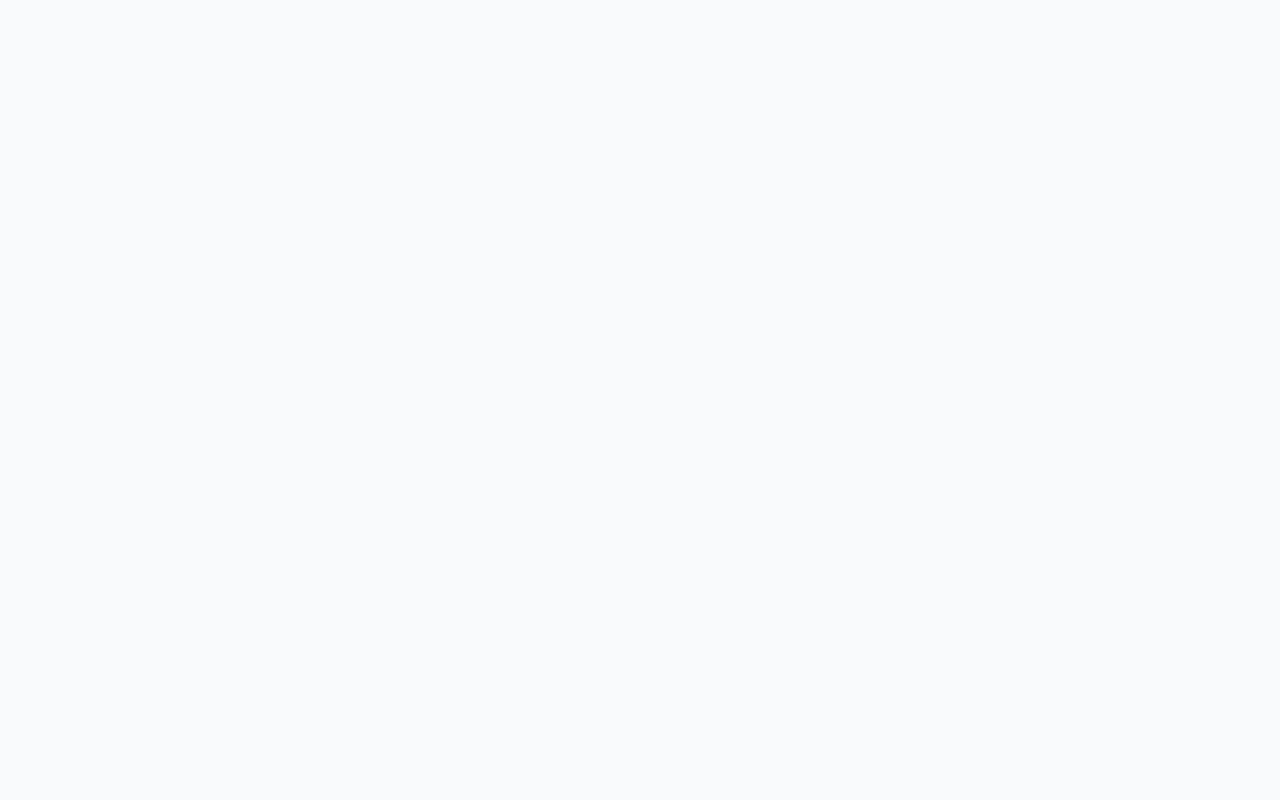
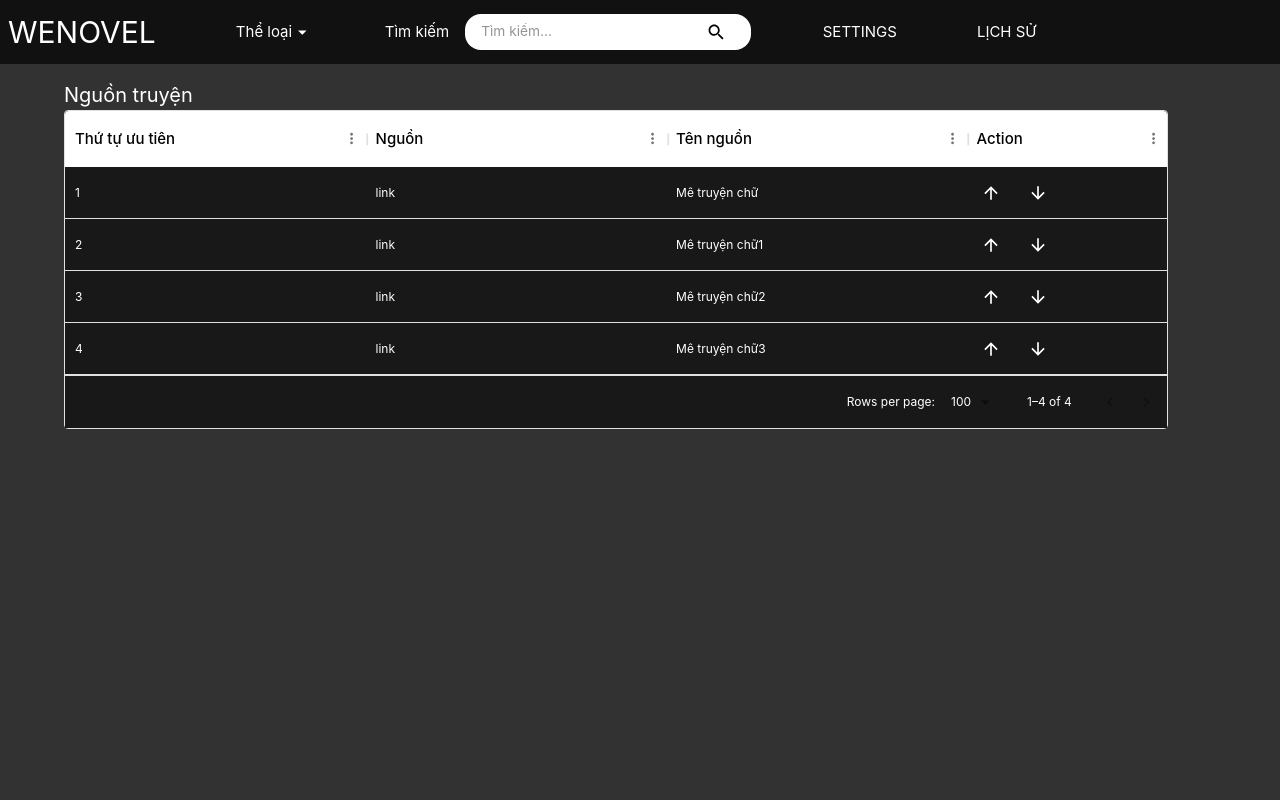
Before and after one commit to TrietTruong2243/TKPM_Project, a React (Create React App) app: page /settings in a window 1280 px wide. Before the commit this address had no page. Shown: the top 800 px of the page. Built offline with nearby package versions, Linux system fonts and the light colour scheme.

Commit message:
settings page

```diff
--- /dev/null
+++ b/src/components/action_button.jsx
@@ -0,0 +1,29 @@
+import { Button } from "@mui/material";
+
+export const ActionButton = ({icon, bgcolor, small = false, label, handleClick}) => {
+
+    return (
+        <Button
+            disableElevation
+            fullWidth={false}
+            variant='contained'
+            onClick={handleClick}
+            sx=
+            {{
+                textTransform: 'none',
+                bgcolor,
+                py: small ? 0.4 : 1,
+                px: small ? 1 : 2,
+                '&:hover': {
+                    bgcolor,
+                },
+                '&:active': {
+                    bgcolor,
+                },
+            }}
+            startIcon={icon}
+        >
+            {label}
+        </Button>
+    )
+}
--- a/src/data/data.jsx
+++ b/src/data/data.jsx
@@ -58,11 +58,35 @@ export const categories_data=[
         name: 'Dị giới',
     },
     {
-        id:'do_thi',
+        id:'do_thi1',
         name: 'Đô thị',
     },
     {
-        id:'ngon_tinh',
+        id:'ngon_tinh11',
+        name: 'Ngôn tình',
+    },
+    {
+        id:'tien_hiep1',
+        name: 'Tiên hiệp',
+    },
+    {
+        id:'trinh_tham1',
+        name: 'Trinh thám',
+    },
+    {
+        id:'hai_kich1',
+        name: 'Hài kịch',
+    },
+    {
+        id:'di_gio1i',
+        name: 'Dị giới',
+    },
+    {
+        id:'do_th1i',
+        name: 'Đô thị',
+    },
+    {
+        id:'ngon_ti1nh',
         name: 'Ngôn tình',
     },
 ]
@@ -124,3 +148,25 @@ export const noveltable_data=[
         times: '2 phút trước'
     },
 ]
+export const source_data=[
+    {
+        id:1,
+        sourcepath:'link',
+        sourcename:'Mê truyện chữ'
+    },
+    {
+        id:2,
+        sourcepath:'link',
+        sourcename:'Mê truyện chữ1'
+    },
+    {
+        id:3,
+        sourcepath:'link',
+        sourcename:'Mê truyện chữ2'
+    },
+    {
+        id:4,
+        sourcepath:'link',
+        sourcename:'Mê truyện chữ3'
+    },
+]
--- a/src/layouts/components/categories_button.jsx
+++ b/src/layouts/components/categories_button.jsx
@@ -1,41 +1,27 @@
-import { Margin, Padding } from "@mui/icons-material";
-import { useState } from "react";
-import { Container, Dropdown } from "react-bootstrap";
-import { useNavigate } from "react-router-dom";
-import { Grid } from "@mui/material";
-
-
-export default function CategoryButton({categories_data}){
-    const navigate=useNavigate()
-    const [drop_down_menu_visibility,setDropDownMenuVisibility]=useState(false)
-    const onMouseEnter=()=>{
-        setDropDownMenuVisibility(true)
+import { IconButton,Typography } from "@mui/material"
+import { ArrowDropDown } from "@mui/icons-material"
+import CategoryDropdownList from "./categories_list"
+import { useState } from "react"
+export default function CategoryButton(){
+    const [show,setShow]=useState(false);
+    const handleMouseEnter=()=>{
+        setShow(true)
     }
-    const onMouseLeave=()=>{
-        setDropDownMenuVisibility(false)
-    }
-    const onClick=({id})=>{
-        //navigate(`home/${id}`)
+    const handleMouseLeave=()=>{
+        setShow(false)
     }
     return (
-        <Dropdown>
-            <Dropdown.Toggle variant="success"  id= 'dropdown-basic' onMouseEnter={onMouseEnter}>
-                Thể loại
-            </Dropdown.Toggle>
-            <Container onMouseLeave={onMouseLeave}>
-                {drop_down_menu_visibility && <Dropdown.Menu>
-                    <Grid mb={5} container spacing={4}>
-                {categories_data.map(cate => (
-                    <Grid xs={2} sm={2} md={2} lg={2}  item key={cate.id}
-                    display='flex'
-                    width={1}
-                    justifyContent='center' alignItems='center'>
-                        <Dropdown.Item color="white" onClick={onClick(cate.id)}>{cate.name}</Dropdown.Item>
-                    </Grid>
-                ))}
-            </Grid>
-            </Dropdown.Menu>}
-            </Container>
-        </Dropdown>
+        <IconButton
+            onMouseEnter={handleMouseEnter}
+        sx={{
+            '& .MuiSvgIcon-root': {
+                color: 'white'
+            },
+            position:'relative'
+        }}>
+            <Typography fontSize={15} color='white' >Thể loại</Typography>
+            <ArrowDropDown color='white'/>
+            {show&&<CategoryDropdownList handleMouseLeave={handleMouseLeave}/>}
+        </IconButton>
     )
 }
--- /dev/null
+++ b/src/layouts/components/categories_list.jsx
@@ -0,0 +1,25 @@
+import React, { useState } from 'react';
+import { categories_data } from '../../data/data';
+import { Grid ,Button} from '@mui/material';
+import { Container } from 'react-bootstrap';
+function CategoryDropdownList({handleMouseLeave}) {
+  return (
+    <Container
+        onMouseLeave={handleMouseLeave}
+        style={{background:'white', borderRadius:5, position:'absolute',marginTop:250,height:200, width:400, gridColumn:12}}
+    >
+    <Grid mb={1} container spacing={1}>
+      {categories_data.map(category => (
+        <Grid xs={3} sm={3} md={3} lg={3} item key={category.id}
+            display='flex'>
+            <Button  key={category.id} onClick={()=> console.log(category.name)} >
+                {category.name}
+            </Button>
+        </Grid>
+      ))}
+    </Grid>
+    </Container>
+  );
+}
+
+export default CategoryDropdownList;
--- a/src/layouts/header.jsx
+++ b/src/layouts/header.jsx
@@ -4,7 +4,7 @@ import { useState,useEffect } from "react";
 import "../styles/header_appearance.css"
 import { categories_data } from "../data/data";
 import { Navigate, useNavigate } from "react-router-dom";
-import { useSearchParams } from "react-router-dom";
+import CategoryButton from "./components/categories_button";
 export default function Header(){
     const navigate=useNavigate()
     const styles = {
@@ -18,16 +18,15 @@ export default function Header(){
           transform: "translateY(-100%)"
         }
     }
-    let [searchParams, setSearchParams] = useSearchParams();
     const theme=useTheme();
     const isNonMobile = useMediaQuery(theme.breakpoints.up('lg'));
     const [show, setShow] = useState(true);
     const [lastScrollY, setLastScrollY] = useState(0);
 
     const controlNavbar = () => {
-        if (window.scrollY > lastScrollY+50) { // if scroll down hide the navbar
+        if (window.scrollY > lastScrollY) { // if scroll down hide the navbar
             setShow(true);
-        } else if (window.scrollY < lastScrollY-50 || Window.scrollY-50<0) { // if scroll up show the navbar
+        } else if (window.scrollY < lastScrollY) { // if scroll up show the navbar
             setShow(false);
         }
         console.log(show)
@@ -67,15 +66,10 @@ export default function Header(){
             flexDirection={'row'}
             spacing={8}
         >
-            <Typography fontSize={30}   justifyContent={'center'}>WeNovel</Typography>
-            <IconButton sx={{
-                            '& .MuiSvgIcon-root': {
-                                color: 'white'
-                            }
-                        }}>
-                <Typography fontSize={15} color='white' >Thể loại</Typography>
-                <ArrowDropDown color='white'/>
-            </IconButton>
+            <Button onClick={()=> navigate('/home')} >
+                <Typography fontSize={30} color='white'  justifyContent={'center'}>WeNovel</Typography>
+            </Button>
+            <CategoryButton/>
             <Stack direction={'row'} alignItems={'center'}>
             <Typography fontSize={15} color='white' >Tìm kiếm</Typography>
             <Box display='flex' alignItems='center'
@@ -94,13 +88,13 @@ export default function Header(){
                                 color: `${theme.palette.primary.main}`
                             }
                         }}
-                            onClick={()=>navigate('search',{'category':'','name':'ggg' })}
+                            onClick={()=>navigate('/search',{category:'',name:'ggg' })}
                         >
                             <SearchIcon/>
                         </IconButton>
             </Box>
             </Stack>
-            <Button >
+            <Button onClick={()=> navigate('/settings')} >
                 <Typography fontSize={15} color='white' >Settings</Typography>
             </Button>
             <Button >
--- a/src/pages/home-page/novel_card.jsx
+++ b/src/pages/home-page/novel_card.jsx
@@ -8,7 +8,7 @@ export default function NovelCard({novel}) {
     const theme = useTheme();
     const navigate=useNavigate()
     const onClick=()=>{
-        navigate(`description/${novel.id}`)
+        navigate(`/description/${novel.id}`)
     }
 
     return (
@@ -23,7 +23,7 @@ export default function NovelCard({novel}) {
             title={novel.name}
             />
             <CardContent sx={{height:20}}>
-              <Typography>{novel.name}</Typography>
+                <Typography>{novel.name}</Typography>
             </CardContent>
         </Card>
   );
--- a/src/pages/search-page/search_page.jsx
+++ b/src/pages/search-page/search_page.jsx
@@ -3,19 +3,20 @@ import { alpha } from "@mui/material";
 import { useTheme } from "@emotion/react"
 import NovelGrid from "../home-page/novel_grid";
 import NovelTable from "../home-page/novel_table";
-import { useParams } from "react-router-dom";
+import { useNavigate, useParams } from "react-router-dom";
 import NovelCard from "../home-page/novel_card";
 export default function SearchPage(){
     const theme=useTheme();
-    const {category, name}=useParams()
-    console.log(category,name)
+    const navigate=useNavigate()
+    const params=useParams()
+    console.log(navigate.params)
     return (
         <Container>
             <NovelGrid></NovelGrid>
             <Stack
                 width={1}
                 justifyContent={'center'} alignItems='center'
-                >
+            >
                 <Pagination count={10} color="primary"/>
             </Stack>
         </Container>
--- /dev/null
+++ b/src/pages/settings-page/novel_source_table.jsx
@@ -0,0 +1,101 @@
+import { ButtonGroup, Box, Container,Typography , Stack} from "@mui/material";
+import { DataGrid } from "@mui/x-data-grid";
+import { ActionButton } from "../../components/action_button";
+import { useTheme } from "@emotion/react";
+import { ArrowDownward, ArrowUpward } from "@mui/icons-material";
+const ActionsBox = ({id, source_data}) => {
+    const onMoveUp=()=>{
+        if (id>1){
+            source_data[id-2].id++;
+            source_data[id-1].id--;
+        }
+    }
+    const onMoveDown=({id})=>{
+        if (id<source_data.length-1){
+
+        }
+    }
+    return (
+      <ButtonGroup component={Box}  gap={1}>
+        <ActionButton small={true} bgcolor="#181818"  icon={<ArrowUpward/>} handleClick={onMoveUp}/>
+        <ActionButton small bgcolor="#181818" icon={<ArrowDownward/>} handleClick={onMoveDown}/>
+      </ButtonGroup>)
+}
+
+export default function NovelSourceTable({source_data}){
+    const theme=useTheme();
+    const onMoveUp=({id})=>{
+        console.log(id)
+    }
+    const onMoveDown=({id})=>{
+
+    }
+    const columns=[
+        {
+            field: 'id',
+            headerName: 'Thứ tự ưu tiên',
+            flex: 1.5,
+
+        },
+        {
+            field: 'sourcepath',
+            headerName: 'Nguồn',
+            flex: 1.5
+        },
+        {
+            field: 'sourcename',
+            headerName: 'Tên nguồn',
+            flex: 1.5
+        },
+        {
+            headerName: 'Action',
+            flex: 1,
+            renderCell: (params) => <ActionsBox id={params.row.id} source_data={source_data} />
+        }
+    ]
+
+    return (
+        <Container>
+            <Typography fontSize={20}>
+                Nguồn truyện
+            </Typography>
+            <Stack direction='column'  justifyContent={'space-between'} alignItems={'left'} mb={4}>
+                <Box
+                    minWidth={600}
+                    sx={{
+                        "& .MuiDataGrid-columnHeaders": {
+                            backgroundColor: theme.palette.light.main,
+                            color: theme.palette.dark.main,
+                            borderBottom: "none",
+                            fontSize:15
+                          },
+                    }}
+                >
+                <DataGrid
+                disableRowSelectionOnClick
+                rows={source_data}
+                columns={columns}
+                getRowId={(row) => row.id}
+                sx={{
+                    '& .MuiDataGrid-columnHeadersInner': {
+                        bgcolor: theme.palette.light.lighter
+                    },
+                    '& .MuiDataGrid-row': {
+                        bgcolor: theme.palette.dark.lighter,
+                        color:theme.palette.light.main,
+                    },
+                    '& .MuiDataGrid-footerContainer': {
+                        color: theme.palette.light.main,
+                        bgcolor:theme.palette.dark.lighter,
+                    },
+                    '& .MuiDataGrid-cell:focus-within': {
+                        outline: 'none',
+                    },
+
+                }}
+              />
+                </Box>
+            </Stack>
+        </Container>
+    )
+}
--- /dev/null
+++ b/src/pages/settings-page/settings_page.jsx
@@ -0,0 +1,13 @@
+import { Container,ButtonGroup,Box } from "@mui/material";
+import NovelSourceTable from "./novel_source_table.jsx";
+import { ActionButton } from "../../components/action_button";
+import { source_data } from "../../data/data";
+
+export default function SettingsPage(){
+
+    return (
+        <Container sx={{margin:2}}>
+            <NovelSourceTable source_data={source_data}/>
+        </Container>
+    )
+}
--- a/src/routes/section.jsx
+++ b/src/routes/section.jsx
@@ -5,6 +5,7 @@ import ReadingPage from "../pages/reading-page/reading_page";
 import { Navigate, Outlet, useRoutes } from "react-router-dom";
 import DashBoardLayout from "../layouts/dashboard";
 import SearchPage from "../pages/search-page/search_page";
+import SettingsPage from "../pages/settings-page/settings_page";
 export default function Router(){
     const routes=useRoutes([
         {
@@ -24,7 +25,8 @@ export default function Router(){
                     {path:'history', element: <HistoryPage/> },
                     {path:'reading/:id',element:<ReadingPage/>},
                     {path:'description/:id',element:<DescriptionPage/>},
-                    {path:'search', element:<SearchPage/>}
+                    {path:'search', element:<SearchPage/>},
+                    {path:'settings', element:<SettingsPage/>}
                 ]
 
         }
```
